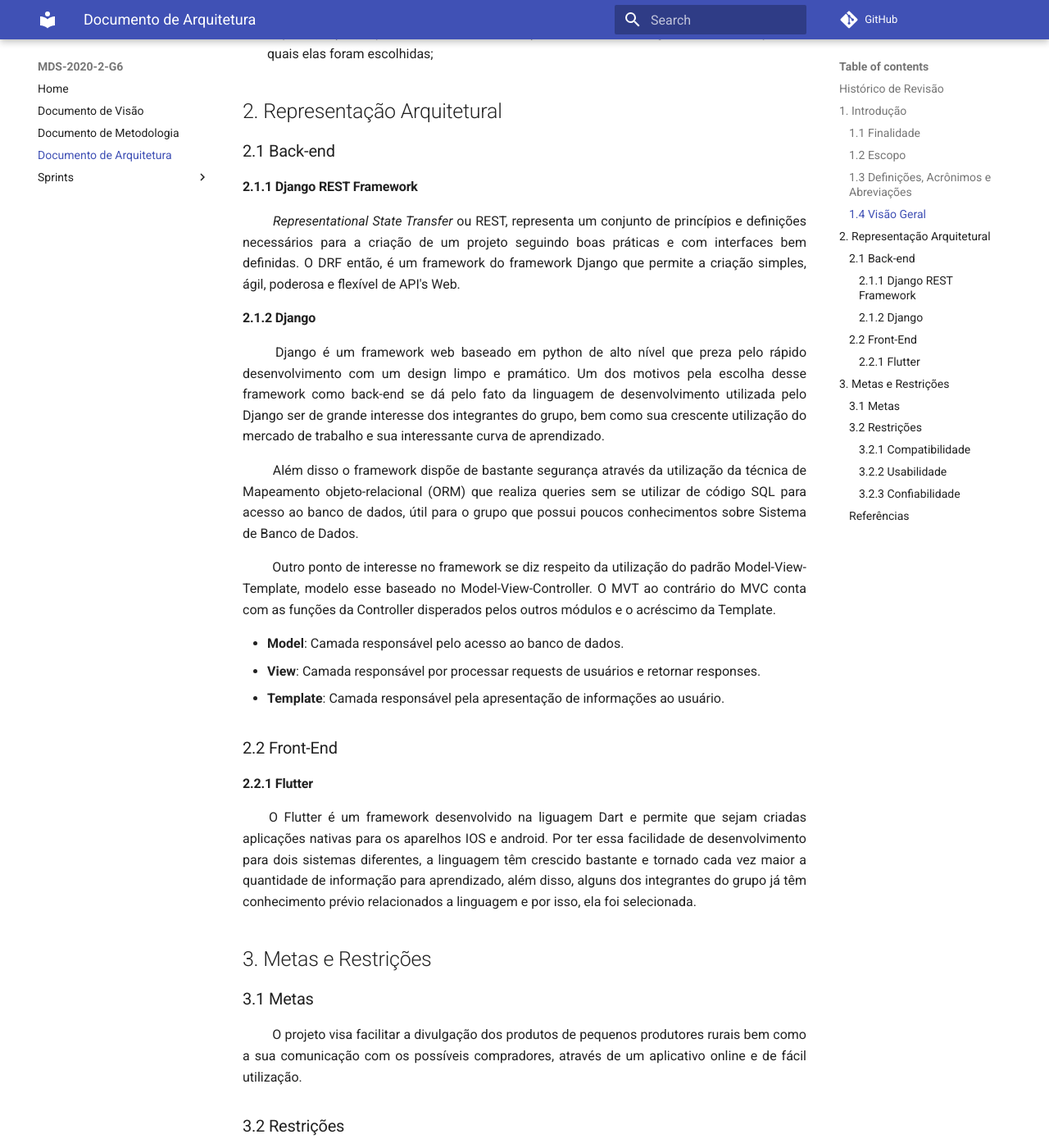
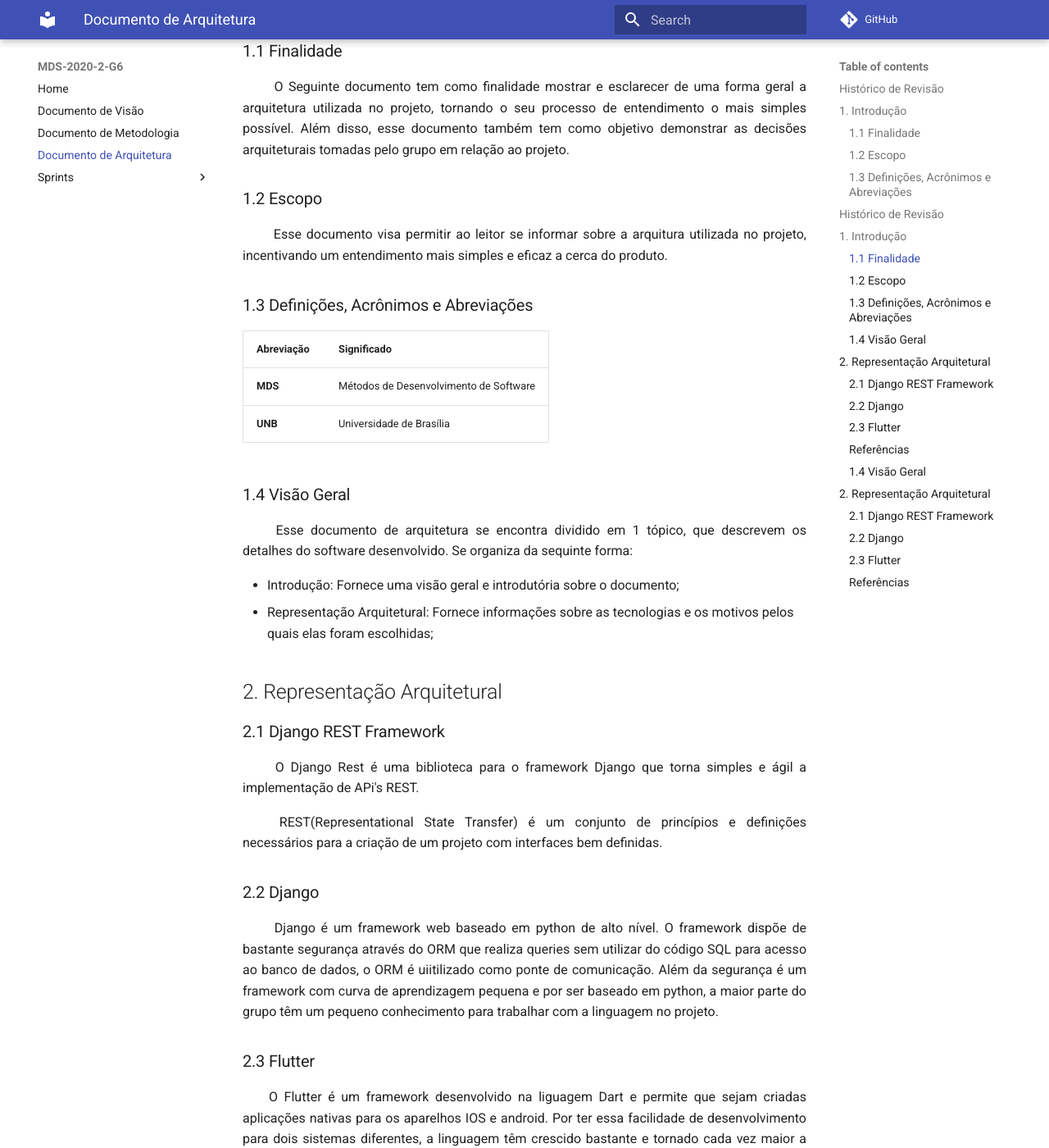
Before and after one commit to fga-eps-mds/2020.2-Hortum, an MkDocs documentation site: the page built from docs/Documento_de_arquitetura.md, in a window 1280 px wide and 1400 px high, scrolled down 1453 px. Shown: the whole window at 82% size. Built offline with MkDocs 1.6.1 and Material for MkDocs 9.7.7, drawn with Linux system fonts in a browser that asks for light colours; comment, search, counter and statistics services are not loaded; some of the changed text lies outside the part shown.

Commit message:
#24 Adição de referencias sobre Django Rest

```diff
--- a/docs/Documento_de_arquitetura.md
+++ b/docs/Documento_de_arquitetura.md
@@ -8,7 +8,32 @@
 15/02/2021|1.0.1|Padronização de Documento|João Pedro
 17/02/2020|1.1|Adição do tópico Representação Arquitetural|Victor Lima
 19/02/2021|1.1.1|Padronização de Wiki|Carlos Eduardo e João Pedro
-21/02/2021|1.2|Refatoração do tópico 2 e adição do tópico 3|João Pedro e Matheus
+
+## 1. Introdução
+
+### 1.1 Finalidade
+
+<p align = "justify"> &emsp;&emsp; O Seguinte documento tem como finalidade mostrar e esclarecer de uma forma geral a arquitetura utilizada no projeto, tornando o seu processo de entendimento o mais simples possível. Além disso, esse documento também tem como objetivo demonstrar as decisões arquiteturais tomadas pelo grupo em relação ao projeto.</p>
+
+### 1.2 Escopo
+
+<p align = "justify"> &emsp;&emsp; Esse documento visa permitir ao leitor se informar sobre a arquitura utilizada no projeto, incentivando um entendimento mais simples e eficaz a cerca do produto.</p>
+
+### 1.3 Definições, Acrônimos e Abreviações
+
+Abreviação|Significado
+-|-
+**MDS**| Métodos de Desenvolvimento de Software
+**UNB**| Universida# Documento de Arquitetura de Software
+
+## Histórico de Revisão
+
+Data|Versão|Descrição|Autor
+-|-|-|-
+13/02/2021|1.0|Abertura do Documento|João Pedro
+15/02/2021|1.0.1|Padronização de Documento|João Pedro
+17/02/2020|1.1|Adição do tópico Representação Arquitetural|Victor Lima
+19/02/2021|1.1.1|Padronização de Wiki|Carlos Eduardo e João Pedro
 
 ## 1. Introdução
 
@@ -26,10 +51,6 @@
 -|-
 **MDS**| Métodos de Desenvolvimento de Software
 **UNB**| Universidade de Brasília
-**DRF**| Django REST Framework
-**ORM**| Object-relational Mapping
-**MVT**| Model-View-Template
-**MVC**| Model-View-Controller
 
 ### 1.4 Visão Geral
 
@@ -40,41 +61,15 @@
 
 ## 2. Representação Arquitetural
 
-### 2.1 Back-end
+### 2.1 Django REST Framework
+<p align = "justify"> &emsp;&emsp; O Django Rest é uma biblioteca para o framework Django que torna simples e ágil a implementação de APi's REST.</p>
+<p align = "justify"> &emsp;&emsp; REST(Representational State Transfer) é um conjunto de princípios e definições necessários para a criação de um projeto com interfaces bem definidas.</p>
 
-#### 2.1.1 Django REST Framework
-<p align = "justify"> &emsp;&emsp; <i>Representational State Transfer</i> ou REST, representa um conjunto de princípios e definições necessários para a criação de um projeto seguindo boas práticas e com interfaces bem definidas. O DRF então, é um framework do framework Django que permite a criação simples, ágil, poderosa e flexível de API's Web.</p>
+### 2.2 Django
+<p align = "justify"> &emsp;&emsp; Django é um framework web baseado em python de alto nível. O framework dispõe de bastante segurança através do ORM que realiza queries sem utilizar do código SQL para acesso ao banco de dados, o ORM é uiitilizado como ponte de comunicação. Além da segurança é um framework com curva de aprendizagem pequena e por ser baseado em python, a maior parte do grupo têm um pequeno conhecimento para trabalhar com a linguagem no projeto.</p>
 
-#### 2.1.2 Django
-<p align = "justify"> &emsp;&emsp; Django é um framework web baseado em python de alto nível que preza pelo rápido desenvolvimento com um design limpo e pramático. Um dos motivos pela escolha desse framework como back-end se dá pelo fato da linguagem de desenvolvimento utilizada pelo Django ser de grande interesse dos integrantes do grupo, bem como sua crescente utilização do mercado de trabalho e sua interessante curva de aprendizado.</p>
-<p align="justify"> &emsp;&emsp; Além disso o framework dispõe de bastante segurança através da utilização da técnica de Mapeamento objeto-relacional (ORM) que realiza queries sem se utilizar de código SQL para acesso ao banco de dados, útil para o grupo que possui poucos conhecimentos sobre Sistema de Banco de Dados.</p>
-<p align="justify"> &emsp;&emsp; Outro ponto de interesse no framework se diz respeito da utilização do padrão Model-View-Template, modelo esse baseado no Model-View-Controller. O MVT ao contrário do MVC conta com as funções da Controller disperados pelos outros módulos e o acréscimo da Template.</p>
-
-- **Model**: Camada responsável pelo acesso ao banco de dados.
-- **View**: Camada responsável por processar requests de usuários e retornar responses.
-- **Template**: Camada responsável pela apresentação de informações ao usuário.
-
-### 2.2 Front-End
-
-#### 2.2.1 Flutter
-<p align = "justify"> &emsp;&emsp;O Flutter é um framework desenvolvido na liguagem Dart e permite que sejam criadas aplicações nativas
-para os aparelhos IOS e android. Por ter essa facilidade de desenvolvimento para dois sistemas diferentes, a linguagem têm crescido bastante e tornado cada vez maior a quantidade de informação para aprendizado, além disso, alguns dos integrantes do grupo já têm conhecimento prévio relacionados a linguagem e por isso, ela foi selecionada.</p>
-
-## 3. Metas e Restrições
-
-### 3.1 Metas
-<p align = "justify"> &emsp;&emsp; O projeto visa facilitar a divulgação dos produtos de pequenos produtores rurais bem como a sua comunicação com os possíveis compradores, através de um aplicativo online e de fácil utilização.</p>
-
-### 3.2 Restrições
-
-#### 3.2.1 Compatibilidade
-- O aplicativo será compatível com os aparelhos celulares que possuem o sistema operacional Android e tem acesso à Play Story, bem como é necessário o acesso à internet.
-
-#### 3.2.2 Usabilidade
-- O sistema visa ser intuitivo e de simples uso, evitando assim que a utilização não seja um empecilho.
-
-#### 3.2.3 Confiabilidade
-- A aplicação buscará obter ao menos 90% de cobertura em testes, garantindo assim a funcionalidade do sistema.
+### 2.3 Flutter
+<p align = "justify"> &emsp;&emsp;O Flutter é um framework desenvolvido na liguagem Dart e permite que sejam criadas aplicações nativas para os aparelhos IOS e android. Por ter essa facilidade de desenvolvimento para dois sistemas diferentes, a linguagem têm crescido bastante e tornado cada vez maior a quantidade de informação para aprendizado, além disso, alguns dos integrantes do grupo já têm conhecimento prévio relacionados a linguagem e por isso, ela foi selecionada.</p>
 
 ### Referências
 
@@ -84,4 +79,42 @@
 
 > Documento de arquitetura VCU. Disponível em: < [https://fga-eps-mds.github.io/2020.1-VC_Usuario/#/docs/Documento_de_Arquitetura](https://fga-eps-mds.github.io/2020.1-VC_Usuario/#/docs/Documento_de_Arquitetura) > Acesso em: 13 de Fevereiro de 2021
 
+> Django Documentation. Disponivel em: < https://docs.djangoproject.com/en/3.1/ > Acesso em: 22 de Fevereiro de 2021
+
+> Quickstart - Django REST framework. Disponivel em: https://www.django-rest-framework.org/tutorial/quickstart/ > acesso em: 22 de Fevereiro de 2021
+
 > TEMPLATE Documento de Arquitetura de Software. Disponível em: < [https://github.com/DroidFoundry/DroidMetronome/wiki/TEMPLATE-Documento-de-Arquitetura-de-Software](https://github.com/DroidFoundry/DroidMetronome/wiki/TEMPLATE-Documento-de-Arquitetura-de-Software) > Acesso em: 13 de Fevereiro de 2021
+ de de Brasília
+
+### 1.4 Visão Geral
+
+<p align="justify"> &emsp;&emsp; Esse documento de arquitetura se encontra dividido em 1 tópico, que descrevem os detalhes do software desenvolvido. Se organiza da sequinte forma: </p>
+
+- Introdução: Fornece uma visão geral e introdutória sobre o documento;
+- Representação Arquitetural: Fornece informações sobre as tecnologias e os motivos pelos quais elas foram escolhidas;
+
+## 2. Representação Arquitetural
+
+### 2.1 Django REST Framework
+<p align = "justify"> &emsp;&emsp; O Django Rest é uma biblioteca para o framework Django que torna simples e ágil a implementação de APi's REST.</p>
+<p align = "justify"> &emsp;&emsp; REST(Representational State Transfer) é um conjunto de princípios e definições necessários para a criação de um projeto com interfaces bem definidas.</p>
+
+### 2.2 Django
+<p align = "justify"> &emsp;&emsp; Django é um framework web baseado em python de alto nível. O framework dispõe de bastante segurança através do ORM que realiza queries sem utilizar do código SQL para acesso ao banco de dados, o ORM é uiitilizado como ponte de comunicação. Além da segurança é um framework com curva de aprendizagem pequena e por ser baseado em python, a maior parte do grupo têm um pequeno conhecimento para trabalhar com a linguagem no projeto.</p>
+
+### 2.3 Flutter
+<p align = "justify"> &emsp;&emsp;O Flutter é um framework desenvolvido na liguagem Dart e permite que sejam criadas aplicações nativas para os aparelhos IOS e android. Por ter essa facilidade de desenvolvimento para dois sistemas diferentes, a linguagem têm crescido bastante e tornado cada vez maior a quantidade de informação para aprendizado, além disso, alguns dos integrantes do grupo já têm conhecimento prévio relacionados a linguagem e por isso, ela foi selecionada.</p>
+
+### Referências
+
+> Como documentar a arquitetura de software. Disponível em: < [http://www.linhadecodigo.com.br/artigo/3343/como-documentar-a-arquitetura-de-software.aspx](http://www.linhadecodigo.com.br/artigo/3343/como-documentar-a-arquitetura-de-software.aspx) > Acesso em: 13 de Fevereiro de 2021
+
+> Documento de arquitetura Acácia. Disponível em: < [https://fga-eps-mds.github.io/2019.2-Acacia/#/architecture_document](https://fga-eps-mds.github.io/2019.2-Acacia/#/architecture_document) > Acesso em: 13 de Fevereiro de 2021
+
+> Documento de arquitetura VCU. Disponível em: < [https://fga-eps-mds.github.io/2020.1-VC_Usuario/#/docs/Documento_de_Arquitetura](https://fga-eps-mds.github.io/2020.1-VC_Usuario/#/docs/Documento_de_Arquitetura) > Acesso em: 13 de Fevereiro de 2021
+
+> Django Documentation. Disponivel em: < https://docs.djangoproject.com/en/3.1/ > Acesso em: 22 de Fevereiro de 2021
+
+> Quickstart - Django REST framework. Disponivel em: https://www.django-rest-framework.org/tutorial/quickstart/ > acesso em: 22 de Fevereiro de 2021
+
+> TEMPLATE Documento de Arquitetura de Software. Disponível em: < [https://github.com/DroidFoundry/DroidMetronome/wiki/TEMPLATE-Documento-de-Arquitetura-de-Software](https://github.com/DroidFoundry/DroidMetronome/wiki/TEMPLATE-Documento-de-Arquitetura-de-Software) > Acesso em: 13 de Fevereiro de 2021
```
